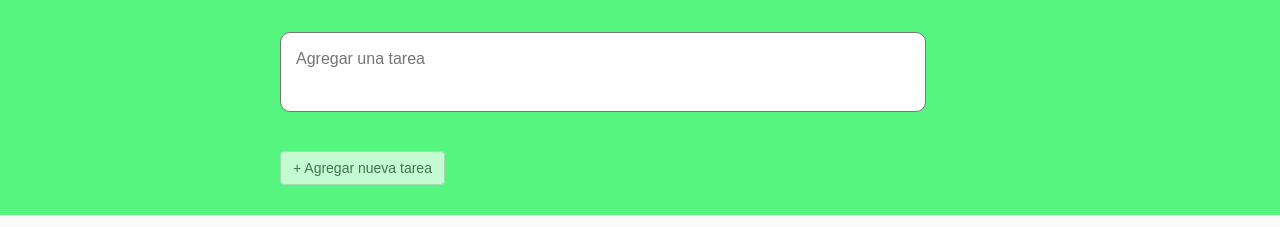
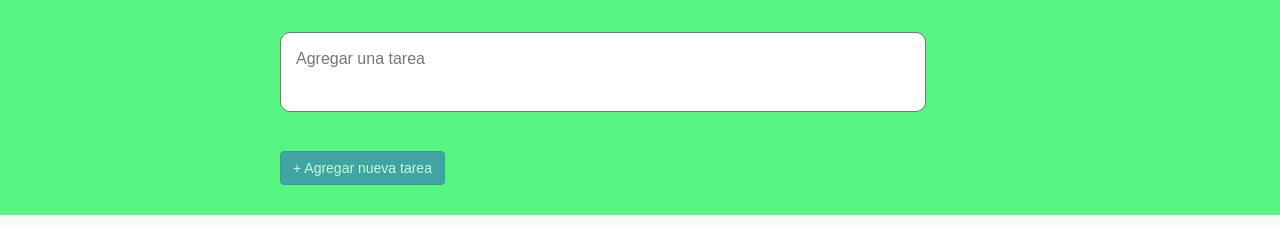
Before and after one commit to bluedem0n/todoapp, a plain HTML site: page index.html in a window 1280 px wide. Shown: the part 132-359 px from the top of the page. Drawn offline with Linux system fonts and the light colour scheme.

Commit message:
modificando

```diff
--- a/index.html
+++ b/index.html
@@ -18,7 +18,7 @@
 				<textarea  type="text" id="tarea" placeholder="Agregar una tarea"></textarea>
 				<br>
 				<br>
-				<button type="button" id="btnNuevaTarea" class="btn btn-default"> + Agregar nueva tarea</button>
+				<button type="button" id="btnNuevaTarea" class="btn btn-default btn-primary"> + Agregar nueva tarea</button>
 			</form>
 		</div>
 	</div>
```
